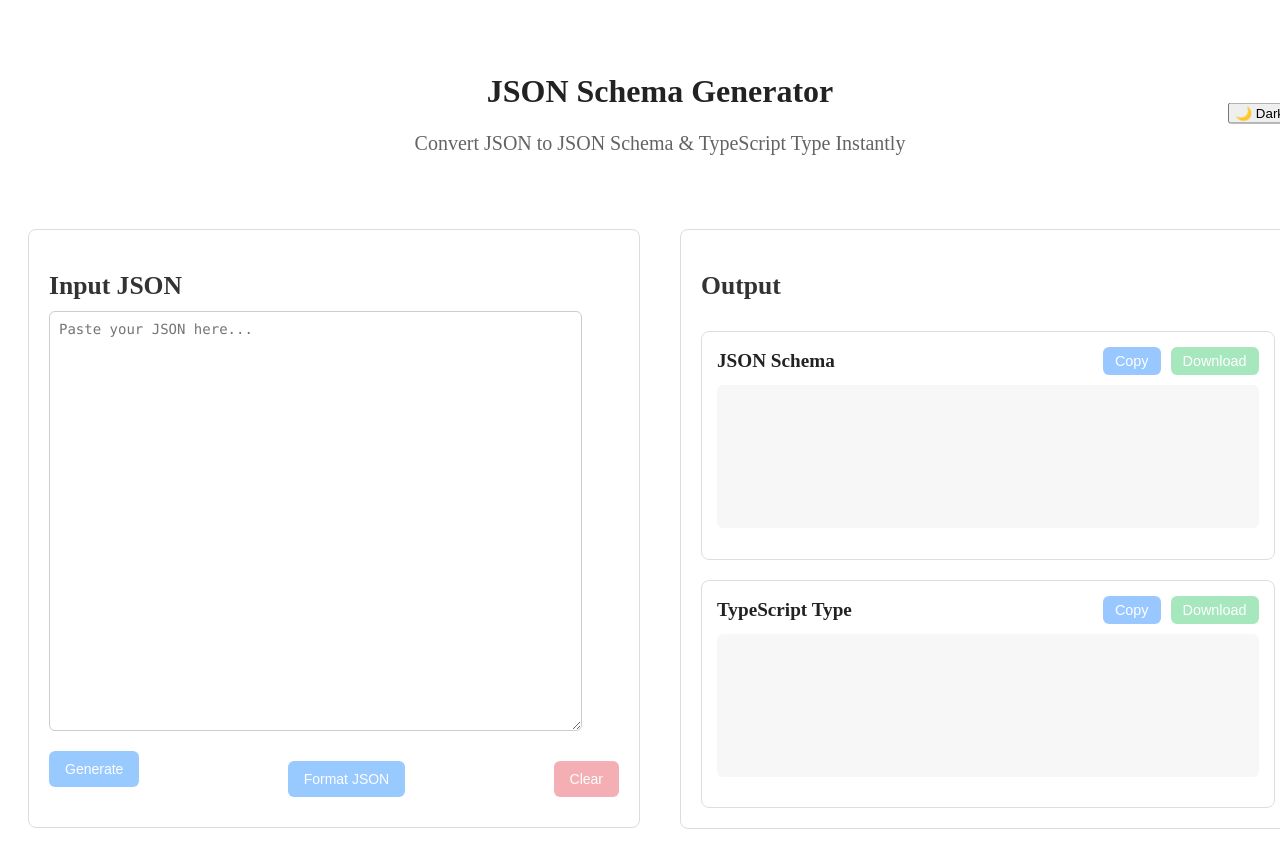
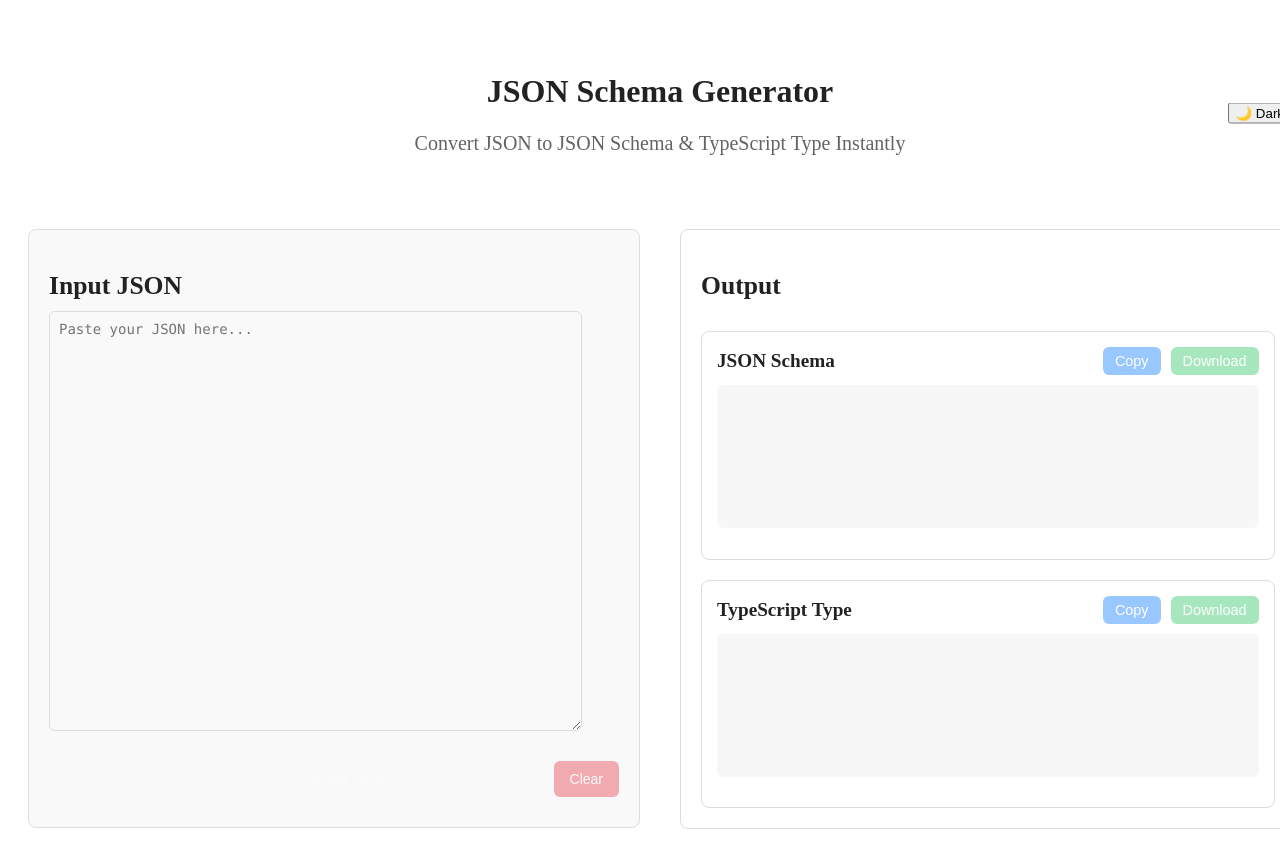
Before and after one commit to VivekVallabhan3407/JsonSchemaGenerator, a React (Vite) app: page / in a window 1280 px wide. Shown: the top 857 px of the page. Built offline with nearby package versions, Linux system fonts and the light colour scheme.

Commit message:
added styles for dark and black mode in JsonInput.css

```diff
--- a/src/components/JsonInput/JsonInput.css
+++ b/src/components/JsonInput/JsonInput.css
@@ -2,18 +2,22 @@
   width: 100%;
   padding: 20px;
   border-radius: 8px;
-  border: 1px solid #dcdcdc;
-  background: #fff;
+  background: var(--panel-bg);
+  color: var(--text);
+  border: 1px solid var(--border);
 }
 
 .textarea {
   width: 90%;
-  height: 400px;     /* BIGGER TEXTAREA */
+  height: 400px;
+  /* BIGGER TEXTAREA */
   resize: vertical;
   padding: 9px;
   font-size: 14px;
   font-family: Consolas, monospace;
-  border: 1px solid #ccc;
+  background: var(--input-bg);
+  color: var(--text);
+  border: 1px solid var(--border);
   border-radius: 6px;
 }
 
@@ -21,7 +25,7 @@
   font-size: 20px;
   font-weight: 600;
   margin-bottom: 12px;
-  color: #333;
+  color: var(--text);
 }
 
 
@@ -45,19 +49,19 @@
 }
 
 .generateBtn {
-    padding: 10px 16px;
+  padding: 10px 16px;
   font-size: 14px;
   border-radius: 6px;
   border: none;
   cursor: pointer;
   transition: 0.2s ease;
-  background: #007bff;
+  background: var(--primary);
   color: white;
   margin-bottom: 20px;
 }
 
 .generateBtn:hover {
-  background: #0064d6;
+  background: var(--primary-hover);
 }
 
 .formatBtn {
@@ -67,15 +71,15 @@
   border: none;
   cursor: pointer;
   transition: 0.2s ease;
-  background: #007bff;
+  background: var(--primary);
   color: white;
 }
 
 .formatBtn:hover {
-  background: #0064d6;
+  background: var(--primary-hover);
 }
 
-.clearBtn{
+.clearBtn {
   padding: 10px 16px;
   font-size: 14px;
   border-radius: 6px;
@@ -87,7 +91,7 @@
 }
 
 .clearBtn:hover {
-  background: #c62828;
+   background: var(--danger);
 }
 
 button:disabled {
```
